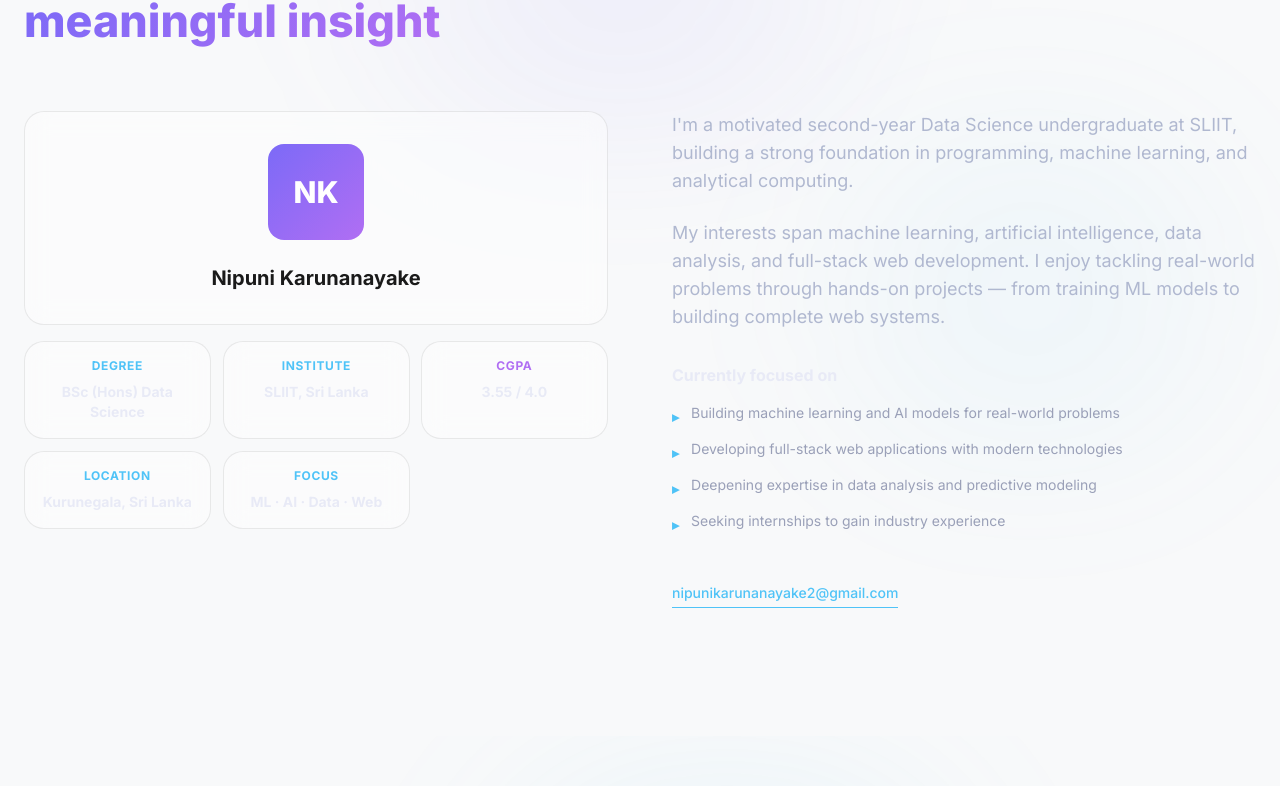
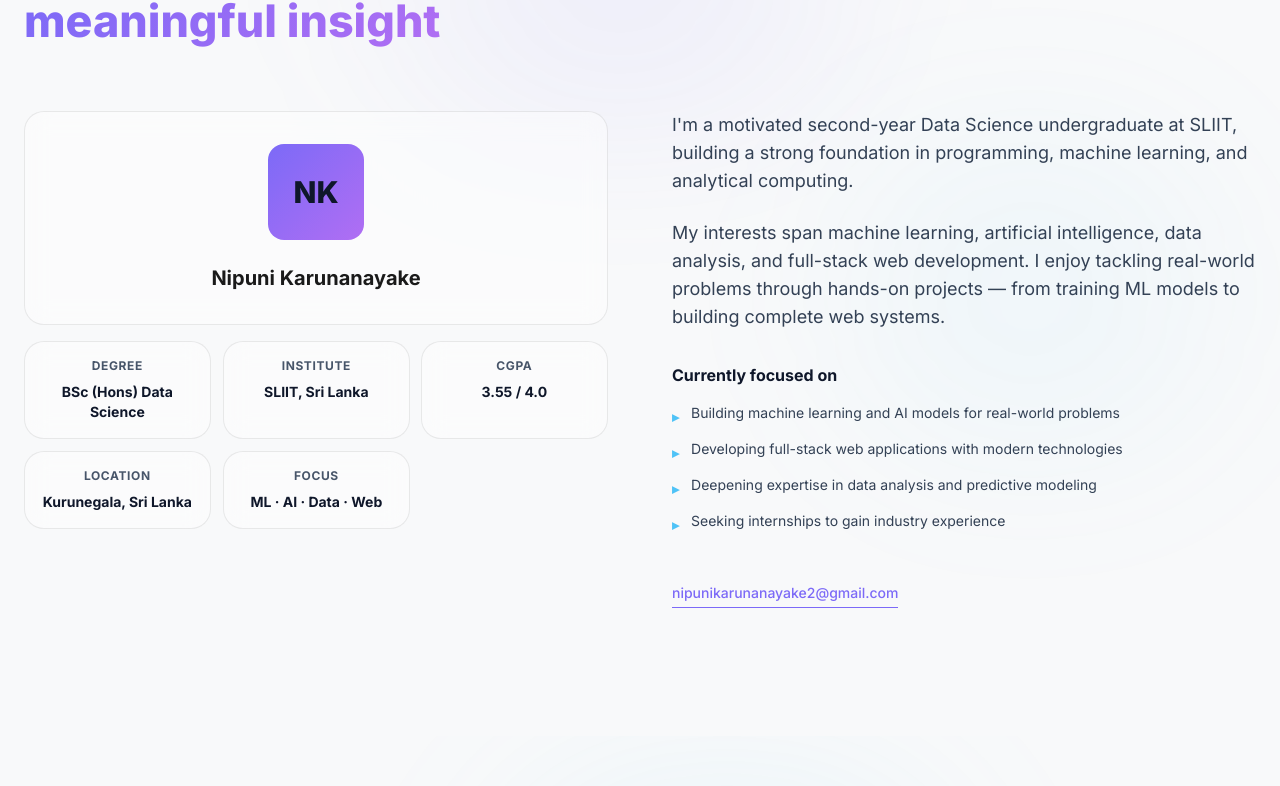
Before and after one commit to IT24103084/nipuni-portfolio, a React (Vite) app in the folder nipuni-portfolio/: page / in a window 1280 px wide. Shown: the part 1034-1820 px from the top of the page. Built offline with nearby package versions, Linux system fonts and the light colour scheme.

Commit message:
updated the portfolio

```diff
--- a/nipuni-portfolio/src/sections/About.jsx
+++ b/nipuni-portfolio/src/sections/About.jsx
@@ -70,7 +70,7 @@ export default function About() {
                   {/* Avatar - Square with rounded corners */}
                   <motion.div
                     whileHover={{ scale: 1.1 }}
-                    className="w-24 h-24 rounded-2xl flex items-center justify-center mb-6 mx-auto font-display font-extrabold text-3xl text-white"
+                    className="w-24 h-24 rounded-2xl flex items-center justify-center mb-6 mx-auto font-display font-extrabold text-3xl text-slate-900 dark:text-white"
                     style={{ background: 'linear-gradient(135deg,#7c6af7,#b06ef3)' }}
                   >
                     NK
@@ -91,8 +91,8 @@ export default function About() {
                   whileHover={{ y: -4 }}
                   className="glass glass-hover p-4 rounded-lg text-center"
                 >
-                  <p className="text-[#4fc3f7] text-xs uppercase tracking-wider mb-2 font-bold">Degree</p>
-                  <p className="text-[#e8eaf6] font-bold text-sm">BSc (Hons) Data Science</p>
+                  <p className="text-slate-600 dark:text-[#4fc3f7] text-xs uppercase tracking-wider mb-2 font-bold">Degree</p>
+                  <p className="text-slate-900 dark:text-[#e8eaf6] font-bold text-sm">BSc (Hons) Data Science</p>
                 </motion.div>
 
                 {/* Institute */}
@@ -103,8 +103,8 @@ export default function About() {
                   whileHover={{ y: -4 }}
                   className="glass glass-hover p-4 rounded-lg text-center"
                 >
-                  <p className="text-[#4fc3f7] text-xs uppercase tracking-wider mb-2 font-bold">Institute</p>
-                  <p className="text-[#e8eaf6] font-bold text-sm">SLIIT, Sri Lanka</p>
+                  <p className="text-slate-600 dark:text-[#4fc3f7] text-xs uppercase tracking-wider mb-2 font-bold">Institute</p>
+                  <p className="text-slate-900 dark:text-[#e8eaf6] font-bold text-sm">SLIIT, Sri Lanka</p>
                 </motion.div>
 
                 {/* CGPA */}
@@ -115,8 +115,8 @@ export default function About() {
                   whileHover={{ y: -4 }}
                   className="glass glass-hover p-4 rounded-lg text-center col-span-1"
                 >
-                  <p className="text-[#b06ef3] text-xs uppercase tracking-wider mb-2 font-bold">CGPA</p>
-                  <p className="text-[#e8eaf6] font-bold text-sm">3.55 / 4.0</p>
+                  <p className="text-slate-600 dark:text-[#b06ef3] text-xs uppercase tracking-wider mb-2 font-bold">CGPA</p>
+                  <p className="text-slate-900 dark:text-[#e8eaf6] font-bold text-sm">3.55 / 4.0</p>
                 </motion.div>
 
                 {/* Location */}
@@ -127,8 +127,8 @@ export default function About() {
                   whileHover={{ y: -4 }}
                   className="glass glass-hover p-4 rounded-lg text-center"
                 >
-                  <p className="text-[#4fc3f7] text-xs uppercase tracking-wider mb-2 font-bold">Location</p>
-                  <p className="text-[#e8eaf6] font-bold text-sm">Kurunegala, Sri Lanka</p>
+                  <p className="text-slate-600 dark:text-[#4fc3f7] text-xs uppercase tracking-wider mb-2 font-bold">Location</p>
+                  <p className="text-slate-900 dark:text-[#e8eaf6] font-bold text-sm">Kurunegala, Sri Lanka</p>
                 </motion.div>
 
                 {/* Focus */}
@@ -139,8 +139,8 @@ export default function About() {
                   whileHover={{ y: -4 }}
                   className="glass glass-hover p-4 rounded-lg text-center"
                 >
-                  <p className="text-[#4fc3f7] text-xs uppercase tracking-wider mb-2 font-bold">Focus</p>
-                  <p className="text-[#e8eaf6] font-bold text-sm">ML · AI · Data · Web</p>
+                  <p className="text-slate-600 dark:text-[#4fc3f7] text-xs uppercase tracking-wider mb-2 font-bold">Focus</p>
+                  <p className="text-slate-900 dark:text-[#e8eaf6] font-bold text-sm">ML · AI · Data · Web</p>
                 </motion.div>
               </div>
             </div>
@@ -158,7 +158,7 @@ export default function About() {
                     whileInView={{ opacity: 1, y: 0 }}
                     viewport={{ once: true }}
                     transition={{ delay: 0.3 + idx * 0.1, duration: 0.6 }}
-                    className="text-[#b0b8d0] leading-[1.85] text-base lg:text-lg"
+                    className="text-slate-700 dark:text-[#b0b8d0] leading-[1.85] text-base lg:text-lg"
                   >
                     {para}
                   </motion.p>
@@ -172,7 +172,7 @@ export default function About() {
                 viewport={{ once: true }}
                 transition={{ delay: 0.4, duration: 0.6 }}
               >
-                <h3 className="text-[#e8eaf6] font-display font-bold text-base mb-4">Currently focused on</h3>
+                <h3 className="text-slate-900 dark:text-[#e8eaf6] font-display font-bold text-base mb-4">Currently focused on</h3>
                 <ul className="space-y-3">
                   {[
                     'Building machine learning and AI models for real-world problems',
@@ -186,7 +186,7 @@ export default function About() {
                       whileInView={{ opacity: 1, x: 0 }}
                       viewport={{ once: true }}
                       transition={{ delay: 0.45 + i * 0.08, duration: 0.5 }}
-                      className="flex items-start gap-3 text-[#9aa0b8] text-sm"
+                      className="flex items-start gap-3 text-slate-700 dark:text-[#9aa0b8] text-sm"
                     >
                       <span className="text-[#4fc3f7] font-bold mt-1">▸</span>
                       <span>{item}</span>
@@ -203,7 +203,7 @@ export default function About() {
                 viewport={{ once: true }}
                 transition={{ delay: 0.65, duration: 0.6 }}
                 whileHover={{ color: '#e8eaf6' }}
-                className="text-[#4fc3f7] text-sm font-medium hover:text-[#e8eaf6] transition-colors duration-300 inline-block border-b border-[#4fc3f7] hover:border-[#e8eaf6] pb-1 pt-4"
+                className="text-[#7c6af7] dark:text-[#4fc3f7] text-sm font-medium hover:text-[#7c6af7] dark:hover:text-[#e8eaf6] transition-colors duration-300 inline-block border-b border-[#7c6af7] dark:border-[#4fc3f7] hover:border-[#7c6af7] dark:hover:border-[#e8eaf6] pb-1 pt-4"
               >
                 {personalInfo.email}
               </motion.a>
--- a/nipuni-portfolio/src/sections/CareerTimeline.jsx
+++ b/nipuni-portfolio/src/sections/CareerTimeline.jsx
@@ -77,7 +77,7 @@ export default function CareerTimeline() {
                 initial={{ scale: 0, opacity: 0 }}
                 whileInView={{ scale: 1, opacity: 1 }}
                 transition={{ delay: idx * 0.15, duration: 0.4 }}
-                className="absolute left-0 top-1 w-11 h-11 rounded-full bg-gradient-to-br from-[#7c6af7] to-[#4fc3f7] flex items-center justify-center text-white font-bold text-sm shadow-lg shadow-[rgba(124,106,247,0.3)]"
+                className="absolute left-0 top-1 w-11 h-11 rounded-full bg-gradient-to-br from-[#7c6af7] to-[#4fc3f7] flex items-center justify-center text-white font-bold text-sm shadow-lg shadow-[rgba(124,106,247,0.3)] dark:text-white"
               >
                 {idx + 1}
               </motion.div>
@@ -90,7 +90,7 @@ export default function CareerTimeline() {
                 className="glass p-6 group hover:border-[rgba(124,106,247,0.4)] transition-all duration-300"
               >
                 <div className="flex items-start justify-between mb-2">
-                  <h3 className="font-display font-bold text-lg text-[#e8eaf6]">
+                  <h3 className="font-display font-bold text-lg text-slate-900 dark:text-[#e8eaf6]">
                     {item.title}
                   </h3>
                   <span className="px-3 py-1 rounded-full text-xs font-bold uppercase tracking-wider bg-[linear-gradient(135deg,rgba(124,106,247,0.15),rgba(79,195,247,0.15))] text-[#4fc3f7] border border-[rgba(79,195,247,0.2)]">
@@ -98,7 +98,7 @@ export default function CareerTimeline() {
                   </span>
                 </div>
                 <p className="text-[#7c6af7] text-sm font-semibold mb-3">{item.year}</p>
-                <p className="text-[#9aa0b8] leading-relaxed text-sm">
+                <p className="text-slate-700 dark:text-[#9aa0b8] leading-relaxed text-sm">
                   {item.desc}
                 </p>
               </motion.div>
--- a/nipuni-portfolio/src/sections/Projects.jsx
+++ b/nipuni-portfolio/src/sections/Projects.jsx
@@ -173,7 +173,7 @@ export default function Projects() {
           <h2 className="font-display font-extrabold text-[clamp(2rem,3.5vw,3rem)] leading-[1.1] mb-4">
             Featured <span className="text-gradient">Projects</span>
           </h2>
-          <p className="text-[#9aa0b8] text-base max-w-xl leading-relaxed">
+          <p className="text-slate-700 dark:text-[#9aa0b8] text-base max-w-xl leading-relaxed">
             Hands-on projects combining machine learning, full-stack development, and real-world problem solving.
           </p>
         </motion.div>
--- a/nipuni-portfolio/src/sections/Skills.jsx
+++ b/nipuni-portfolio/src/sections/Skills.jsx
@@ -78,7 +78,7 @@ function SkillCategory({ category, index, isLeft }) {
               style={{ background: '#4fc3f7' }}
               whileHover={{ scale: 1.5 }}
             />
-            <span className="text-base text-[#e8eaf6] group-hover:text-[#4fc3f7] transition-colors duration-300">
+            <span className="text-base text-slate-900 dark:text-[#e8eaf6] group-hover:text-[#4fc3f7] transition-colors duration-300">
               {skill}
             </span>
           </motion.div>
@@ -161,7 +161,7 @@ function SoftSkillsSection({ isLeft }) {
               style={{ background: '#4fc3f7' }}
               whileHover={{ scale: 1.5 }}
             />
-            <span className="text-base text-[#e8eaf6] group-hover:text-[#4fc3f7] transition-colors duration-300">
+            <span className="text-base text-slate-900 dark:text-[#e8eaf6] group-hover:text-[#4fc3f7] transition-colors duration-300">
               {skill}
             </span>
           </motion.div>
```
Also changed, not shown: nipuni-portfolio/src/sections/CareerGoals.jsx (+6 -6 lines), nipuni-portfolio/src/sections/Certifications.jsx (+11 -11 lines), nipuni-portfolio/src/sections/Education.jsx (+4 -4 lines), nipuni-portfolio/src/sections/LearningPath.jsx (+8 -8 lines), 6 other files (tests, documents, lock files or other folders).
